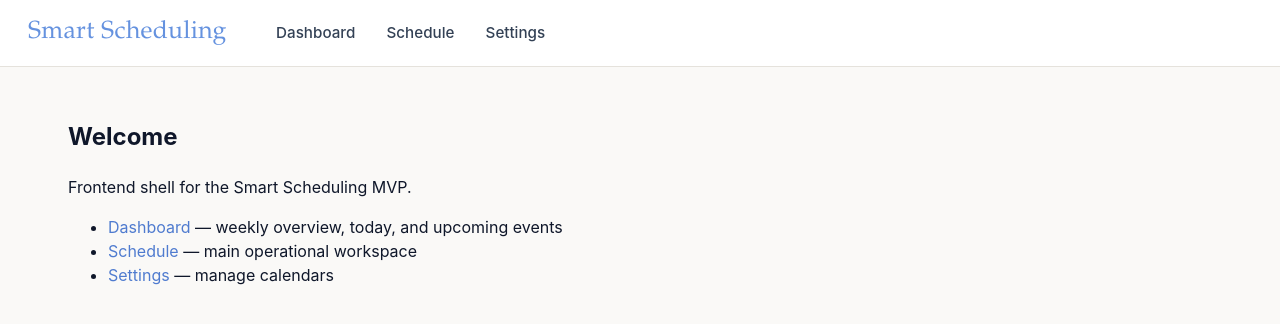
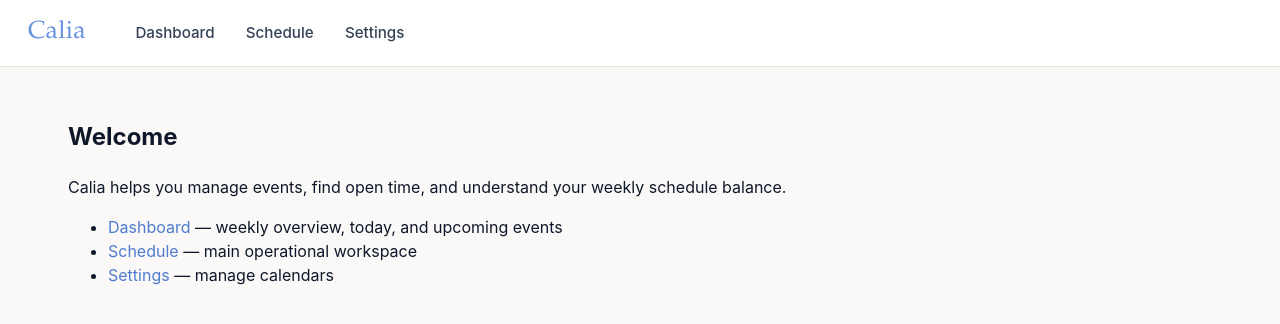
Before and after one commit to daytonhd/calia-smart-scheduling, a Next.js app in the folder frontend/: page / in a window 1280 px wide. Shown: the top 324 px of the page. Built offline with nearby package versions, Linux system fonts and the light colour scheme.

Commit message:
rename app to Calia

```diff
--- a/frontend/app/layout.tsx
+++ b/frontend/app/layout.tsx
@@ -4,8 +4,9 @@ import SiteNav from "./_components/SiteNav";
 import "./globals.css";
 
 export const metadata: Metadata = {
-  title: "Smart Scheduling",
-  description: "Smart Scheduling System — MVP",
+  title: "Calia",
+  description:
+    "Calia helps you manage events, find open time, and understand your weekly schedule balance.",
 };
 
 export default function RootLayout({ children }: { children: ReactNode }) {
@@ -13,7 +14,7 @@ export default function RootLayout({ children }: { children: ReactNode }) {
     <html lang="en">
       <body>
         <header className="app-header">
-          <h1 className="app-brand">Smart Scheduling</h1>
+          <h1 className="app-brand">Calia</h1>
           <SiteNav />
         </header>
         <main className="site-main">{children}</main>
--- a/frontend/app/page.tsx
+++ b/frontend/app/page.tsx
@@ -4,7 +4,10 @@ export default function HomePage() {
   return (
     <section>
       <h2>Welcome</h2>
-      <p>Frontend shell for the Smart Scheduling MVP.</p>
+      <p>
+        Calia helps you manage events, find open time, and understand your
+        weekly schedule balance.
+      </p>
       <ul>
         <li>
           <Link href="/dashboard">Dashboard</Link> — weekly overview, today,
--- a/frontend/lib/api.ts
+++ b/frontend/lib/api.ts
@@ -1,4 +1,4 @@
-// Thin fetch layer for the Smart Scheduling backend.
+// Thin fetch layer for the Calia backend.
 // Exposes small helpers per resource. No heavy abstractions.
 
 import { API_BASE_URL } from "./config";
```
Also changed, not shown: 1 other file (tests, documents, lock files or other folders).
